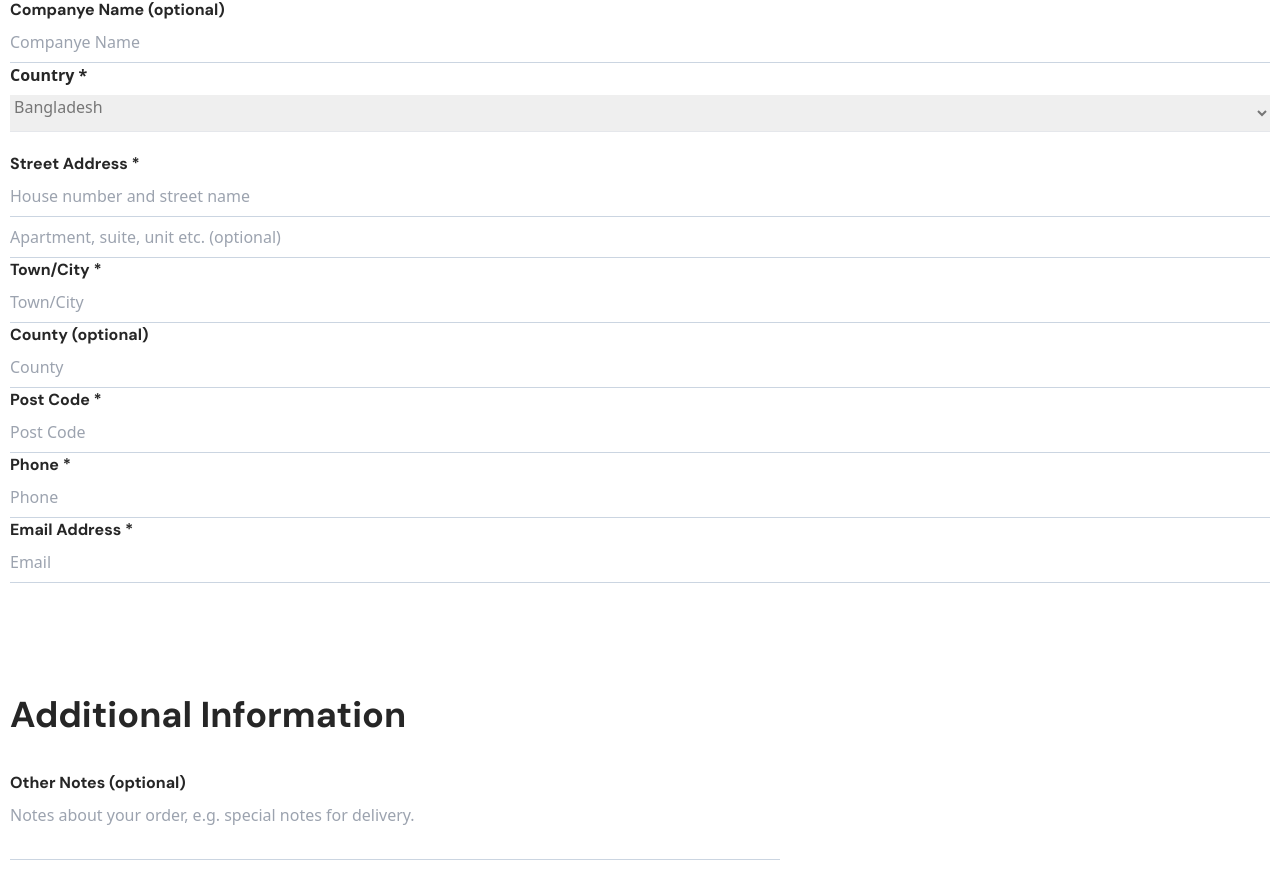
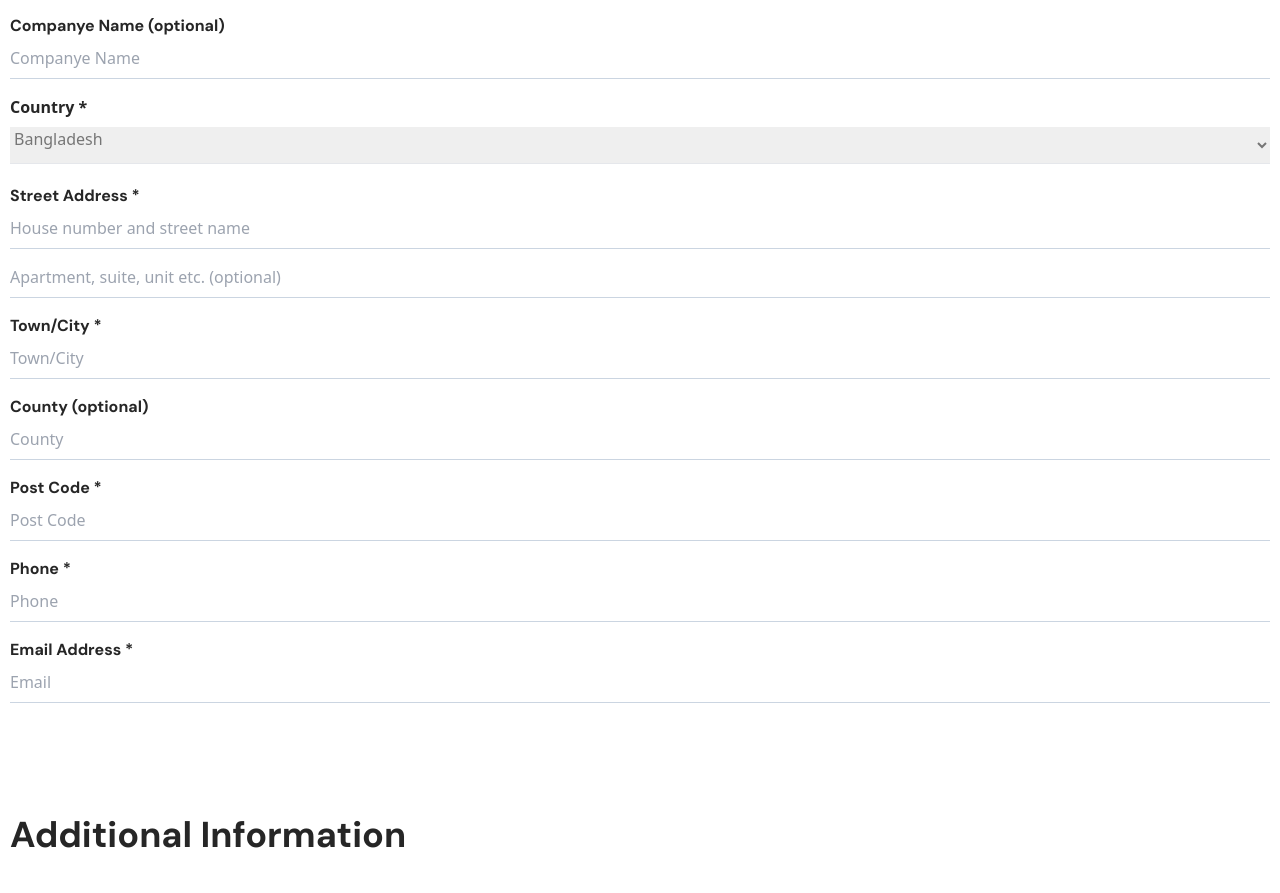
Before and after one commit to SiamulHassan/orebi-react-font-end, a React (Vite) app: page /checkout in a window 1280 px wide. Shown: the part 761-1654 px from the top of the page. Built offline with nearby package versions, Linux system fonts and the light colour scheme.

Commit message:
finall version 3

```diff
--- a/src/components/layout/Input.jsx
+++ b/src/components/layout/Input.jsx
@@ -3,7 +3,7 @@
 import React from "react";
 
 const Input = (props) => {
-  const width = props.width ? "w-full" : "max-w-[770px]";
+  const width = props.width ? "w-full my-4" : "max-w-[770px]";
   return (
     <div className={` ${width}`}>
       <h4 className="mb-2 font-dm text-base font-bold leading-6 text-colorBlack">
--- a/src/pages/Home/Checkout.jsx
+++ b/src/pages/Home/Checkout.jsx
@@ -36,7 +36,7 @@ const Checkout = () => {
       </p>
       <div className="mt-28">
         <FormLayout formTitle={"Billing Details"}>
-          <div className="grid grid-cols-1 gap-x-10 sm:grid-cols-[35%,35%]">
+          <div className="grid grid-cols-1 gap-y-5 sm:grid-cols-[35%,35%] sm:gap-x-10">
             <Input
               as="input"
               label="First Name *"
@@ -64,6 +64,7 @@ const Checkout = () => {
               id="country"
               options={countries}
             />
+
             <Input
               as="input"
               label="Street Address *"
@@ -115,7 +116,6 @@ const Checkout = () => {
               width="fullWidth"
             />
           </div>
-
           <div className=" mt-28">
             <h2 className="mb-9 font-dm text-4xl font-bold text-colorBlack">
               Additional Information
--- a/src/pages/Home/Contacts.jsx
+++ b/src/pages/Home/Contacts.jsx
@@ -25,6 +25,7 @@ const Contacts = () => {
       <Container>
         <BreadCrumb />
         <FormLayout onSubmit={formik.handleSubmit} formTitle="Fill up a Form">
+          <div className="flex flex-col gap-5">
             <Input
               onChange={formik.handleChange}
               name="name"
@@ -65,7 +66,7 @@ const Contacts = () => {
               error={formik.errors.message}
               touched={formik.touched.message}
             />
-
+          </div>
           <Button type={"submit"} className={"mt-7 inline-block"}>
             Post
           </Button>
--- a/src/pages/Home/Login.jsx
+++ b/src/pages/Home/Login.jsx
@@ -37,7 +37,7 @@ const Login = () => {
             onSubmit={formik.handleSubmit}
             formTitle={"Returning Customer"}
           >
-            <div className="grid grid-cols-1 gap-x-10 sm:grid-cols-[35%,35%]">
+            <div className="grid grid-cols-1 gap-y-5 sm:grid-cols-[35%,35%] sm:gap-x-10">
               <div>
                 <Input
                   as="input"
```
Lines whose indentation alone changed are shown as unchanged.
